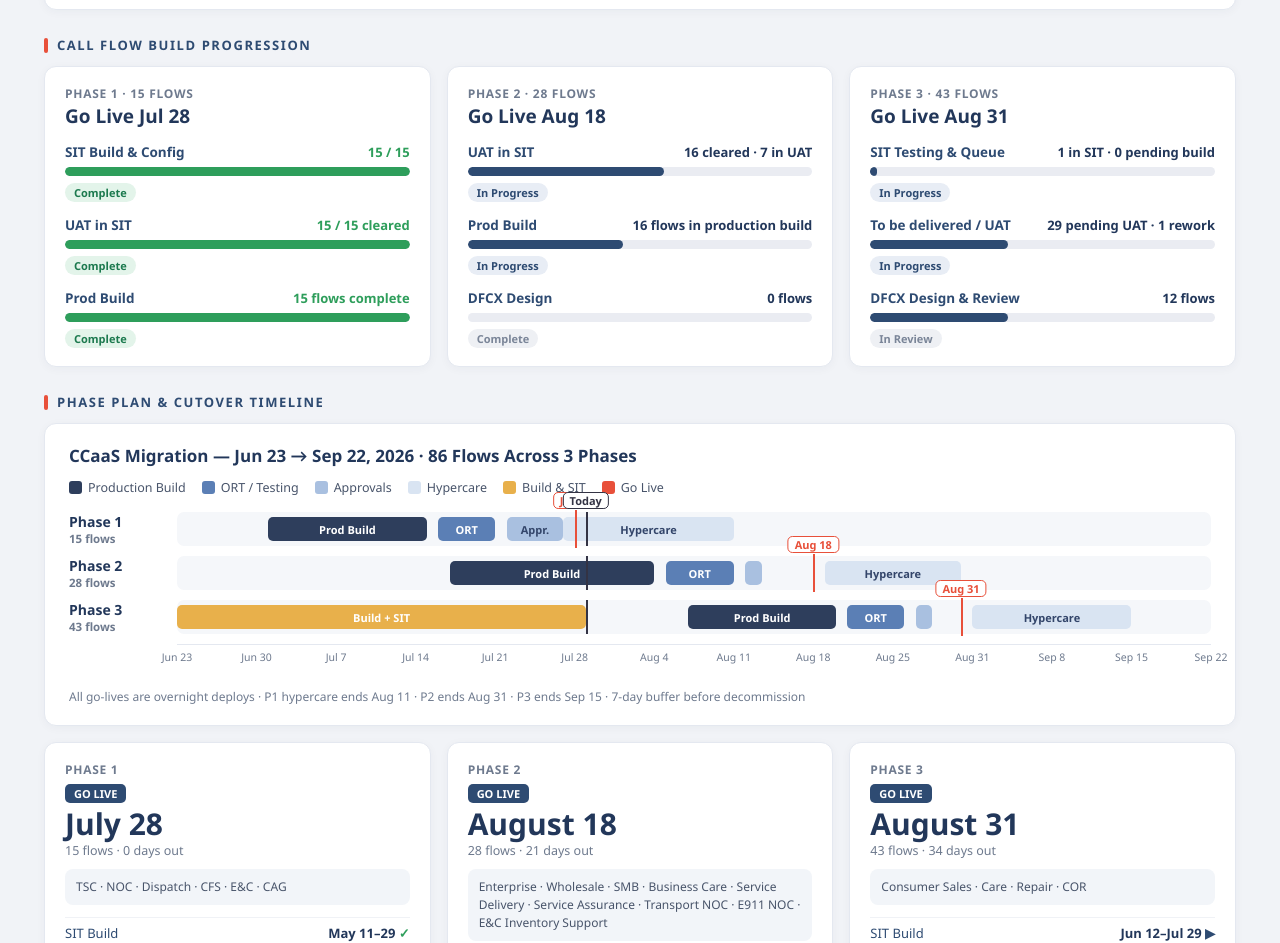
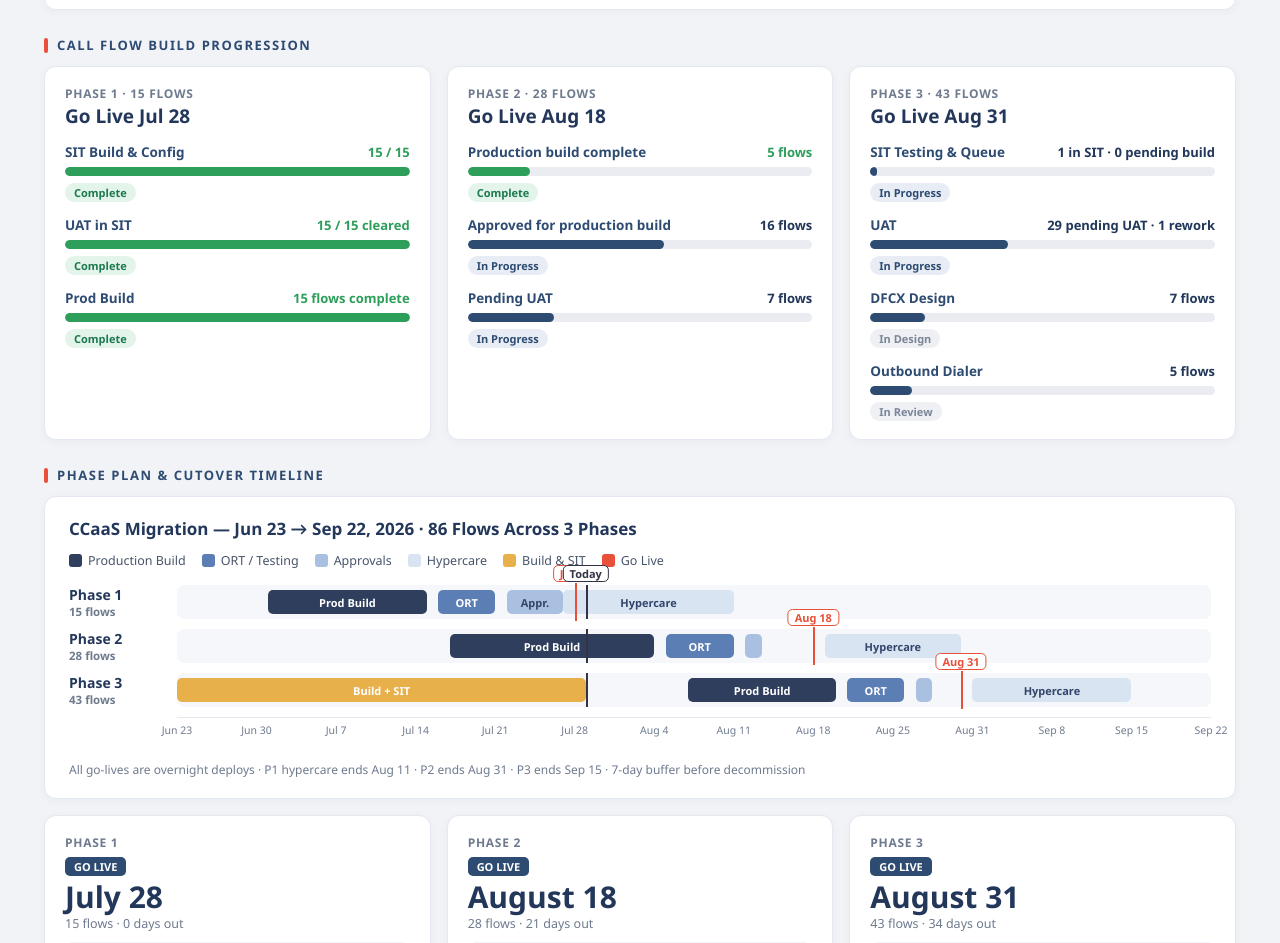
Before and after one commit to nphelan-create/brightspeed-dashboard, a plain HTML site: page index.html in a window 1280 px wide. Shown: the part 1036-1979 px from the top of the page. Drawn offline with Linux system fonts and the light colour scheme.

Commit message:
Add files via upload

```diff
--- a/index.html
+++ b/index.html
@@ -382,21 +382,26 @@ function render(m,t,deck,health,plan,nextsteps){
   // call flow build progression (old style, tracker-driven)
   // Prod Build status is driven by the Smartsheet Project Plan dates (commenced / pending / complete)
   const p2pb=planChip(2,"Prod Build")||["grey","Pending Start",8];
+  // Phase 2 build buckets — lead with Production Build Complete, then remaining statuses; hide any at zero
+  const p2stg=[
+    ["Production build complete",t.p2.built,"g","done","Complete"],
+    ["Approved for production build",t.p2.clearedUAT,"","prog","In Progress"],
+    ["Pending UAT",t.p2.pendingUAT,"","prog","In Progress"],
+    ["In DFCX design",t.p2.dfcx,"","grey","In Progress"]
+  ].filter(x=>Number(x[1])>0)
+   .map(x=>[x[0],x[1]+" flow"+(x[1]==1?"":"s"),t.totals.p2?Math.round(x[1]/t.totals.p2*100):0,x[2],x[3],x[4]]);
   const cf=[
     {ph:"Phase 1",flows:t.totals.p1,gl:"Go Live Jul 28",stg:[
       ["SIT Build & Config",t.totals.p1+" / "+t.totals.p1,100,"g","done","Complete"],
       ["UAT in SIT",t.totals.p1+" / "+t.totals.p1+" cleared",100,"g","done","Complete"],
       ["Prod Build",t.p1.built+" flows complete",100,"g","done","Complete"]
     ]},
-    {ph:"Phase 2",flows:t.totals.p2,gl:"Go Live Aug 18",stg:[
-      ["UAT in SIT",t.p2.clearedUAT+" cleared · "+t.p2.pendingUAT+" in UAT",t.totals.p2?Math.round(t.p2.clearedUAT/t.totals.p2*100):0,"","prog","In Progress"],
-      ["Prod Build",t.p2.clearedUAT+" flows "+(p2pb[0]==="grey"?"approved & queued":(p2pb[0]==="done"?"built":"in production build")),p2pb[2],p2pb[0]==="done"?"g":"",p2pb[0],p2pb[1]],
-      ["DFCX Design",t.p2.dfcx+" flows",t.p2.dfcx?40:0,"","grey",t.p2.dfcx?"In Progress":"Complete"]
-    ]},
+    {ph:"Phase 2",flows:t.totals.p2,gl:"Go Live Aug 18",stg:p2stg},
     {ph:"Phase 3",flows:t.totals.p3,gl:"Go Live Aug 31",stg:[
       ["SIT Testing & Queue",t.p3.inSIT+" in SIT · "+t.p3.pendingSITbuild+" pending build",t.totals.p3?Math.round(t.p3.inSIT/t.totals.p3*100):0,"","prog","In Progress"],
-      ["To be delivered / UAT",t.p3.toDeliver+" pending UAT · "+t.p3.uatFailed+" rework",40,"","prog","In Progress"],
-      ["DFCX Design & Review",(t.p3.dfcx+t.p3.inReview)+" flows",40,"","grey","In Review"]
+      ["UAT",t.p3.toDeliver+" pending UAT · "+t.p3.uatFailed+" rework",40,"","prog","In Progress"],
+      ["DFCX Design",t.p3.dfcx+" flows",t.totals.p3?Math.round(t.p3.dfcx/t.totals.p3*100):0,"","grey","In Design"],
+      ["Outbound Dialer",t.p3.inReview+" flows",t.totals.p3?Math.round(t.p3.inReview/t.totals.p3*100):0,"","grey","In Review"]
     ]}
   ];
   document.getElementById("cf").innerHTML=cf.map(c=>`<div class="card c"><div class="ph1">${c.ph} · ${c.flows} flows</div><div class="gl">${c.gl}</div>
```
